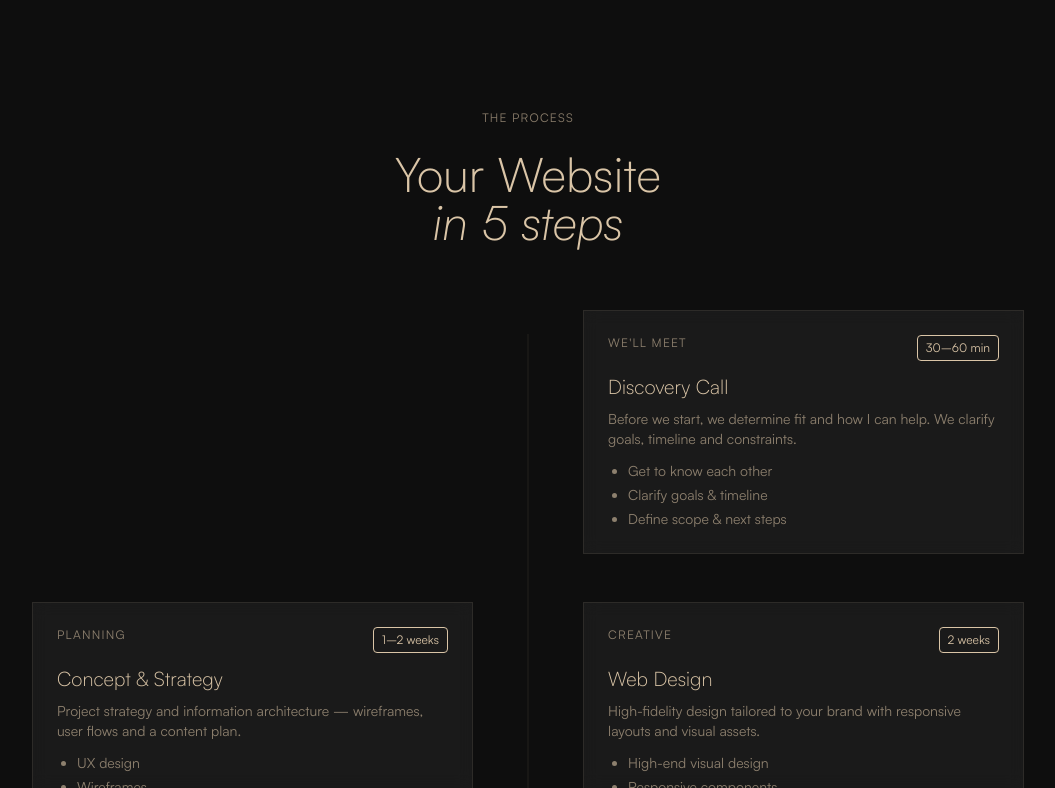
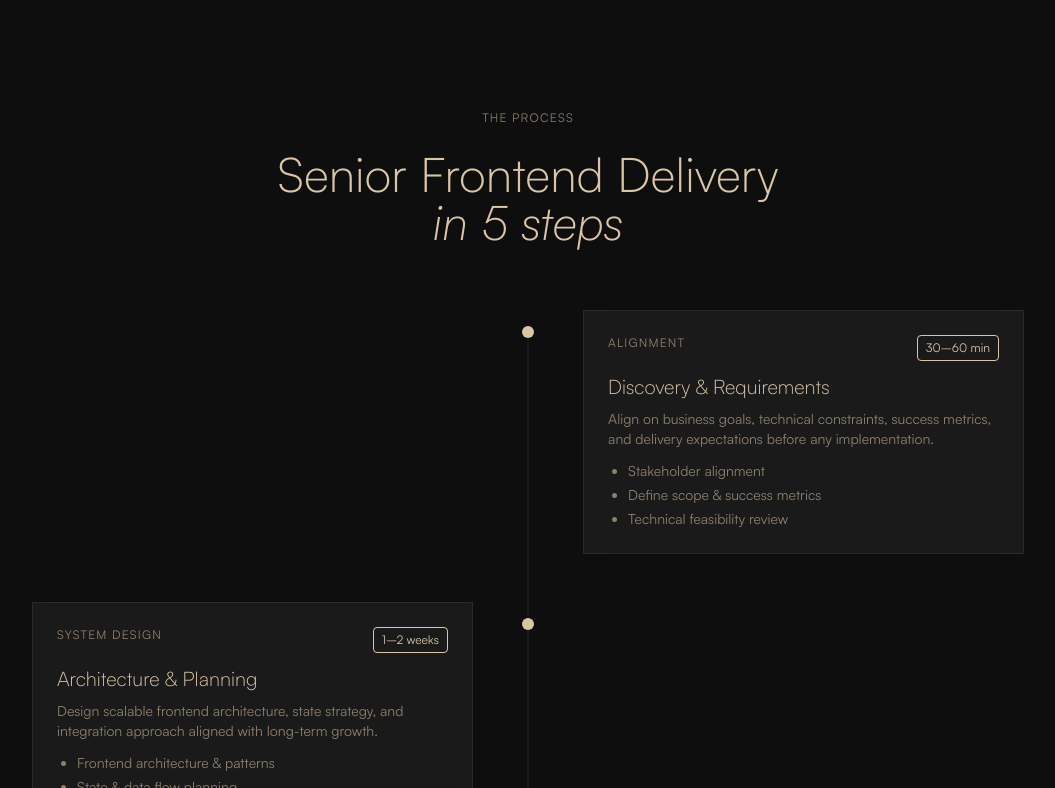
Before and after one commit to data-baze/databassey, a React (Vite) app: page / in a window 1280 px wide. Shown: the part 2012-2800 px from the top of the page, without its empty margins (112-1167 px from the left). Built offline with nearby package versions, Linux system fonts and the light colour scheme.

Commit message:
update: Updated the Home, About and Contact Screens

```diff
--- a/src/components/mock-data/data.ts
+++ b/src/components/mock-data/data.ts
@@ -76,61 +76,66 @@ export const caseStudies = [
 export const discoverySteps = [
   {
     id: "01",
-    eyebrow: "WE'LL MEET",
+    eyebrow: "ALIGNMENT",
     duration: "30–60 min",
-    title: "Discovery Call",
-    desc: "Before we start, we determine fit and how I can help. We clarify goals, timeline and constraints.",
+    title: "Discovery & Requirements",
+    desc: "Align on business goals, technical constraints, success metrics, and delivery expectations before any implementation.",
     bullets: [
-      "Get to know each other",
-      "Clarify goals & timeline",
-      "Define scope & next steps",
+      "Stakeholder alignment",
+      "Define scope & success metrics",
+      "Technical feasibility review",
     ],
   },
   {
     id: "02",
-    eyebrow: "PLANNING",
+    eyebrow: "SYSTEM DESIGN",
     duration: "1–2 weeks",
-    title: "Concept & Strategy",
-    desc: "Project strategy and information architecture — wireframes, user flows and a content plan.",
-    bullets: ["UX design", "Wireframes", "Interactive prototype"],
+    title: "Architecture & Planning",
+    desc: "Design scalable frontend architecture, state strategy, and integration approach aligned with long-term growth.",
+    bullets: [
+      "Frontend architecture & patterns",
+      "State & data flow planning",
+      "UX flows & technical specs",
+    ],
   },
   {
     id: "03",
-    eyebrow: "CREATIVE",
-    duration: "2 weeks",
-    title: "Web Design",
-    desc: "High-fidelity design tailored to your brand with responsive layouts and visual assets.",
+    eyebrow: "UI ENGINEERING",
+    duration: "1–2 weeks",
+    title: "Design Translation",
+    desc: "Translate designs into accessible, responsive, and maintainable UI components using modern frontend tooling.",
     bullets: [
-      "High-end visual design",
-      "Responsive components",
-      "Design handoff",
+      "Component-driven UI",
+      "Accessibility (WCAG 2.1)",
+      "Responsive & cross-browser support",
     ],
   },
   {
     id: "04",
-    eyebrow: "BUILD",
+    eyebrow: "IMPLEMENTATION",
     duration: "2–4 weeks",
-    title: "Development",
-    desc: "A fast, accessible and SEO-friendly site built with modern tooling and CMS when needed.",
+    title: "Development & Integration",
+    desc: "Build performant, secure frontend features with clean separation of concerns and production-ready standards.",
     bullets: [
-      "Custom front-end",
-      "Modular components",
-      "CMS integration & deployment",
+      "Next.js / React implementation",
+      "API integration & state management",
+      "Performance & security optimization",
     ],
   },
   {
     id: "05",
-    eyebrow: "READY TO GO",
+    eyebrow: "DELIVERY",
     duration: "1 week",
-    title: "Website Onboarding",
-    desc: "Handover, training and launch support — plus documentation so you can maintain the site.",
+    title: "Testing, Launch & Handover",
+    desc: "Ensure quality, reliability, and smooth handover through testing, documentation, and launch support.",
     bullets: [
-      "Personal walkthrough",
-      "Editable content training",
-      "Launch support & tweaks",
+      "Testing & QA validation",
+      "Production deployment",
+      "Documentation & post-launch support",
     ],
   },
 ];
+
 export const services = [
   {
     id: "01",
--- a/src/screens/home/components/ProcessSection.tsx
+++ b/src/screens/home/components/ProcessSection.tsx
@@ -2,11 +2,20 @@ import { motion } from "framer-motion";
 import { fadeUp, staggerContainer } from "../../../components/utils/animation";
 
 type ProcessSectionProps = {
-  steps: any[];
+  steps: {
+    id: string;
+    eyebrow: string;
+    duration: string;
+    title: string;
+    desc: string;
+    bullets: string[];
+  }[];
 };
+
 const ProcessSection = ({ steps }: ProcessSectionProps) => {
   return (
     <section className="hidden md:block px-4 md:px-20 lg:px-32 pb-40">
+      {/* Header */}
       <motion.p
         variants={fadeUp}
         initial="hidden"
@@ -24,10 +33,11 @@ const ProcessSection = ({ steps }: ProcessSectionProps) => {
         viewport={{ once: true }}
         className="text-4xl md:text-5xl font-light mt-6 text-center"
       >
-        Your Website
+        Senior Frontend Delivery
         <span className="italic block">in 5 steps</span>
       </motion.h2>
 
+      {/* Timeline */}
       <motion.div
         variants={staggerContainer}
         initial="hidden"
@@ -35,21 +45,18 @@ const ProcessSection = ({ steps }: ProcessSectionProps) => {
         viewport={{ once: true }}
         className="relative mt-16"
       >
+        {/* Center vertical line */}
         <div className="absolute left-1/2 top-6 bottom-6 w-px bg-brand-primary/10 -translate-x-1/2" />
 
         <div className="grid md:grid-cols-9 gap-y-12">
           {steps.map((step, i) => {
             const isLeft = i % 2 === 1;
 
-            return (
+            const Card = (
               <motion.div
-                key={step.id}
                 variants={fadeUp}
-                className={`md:col-span-4 ${
-                  isLeft ? "md:col-start-1" : "md:col-start-6"
-                }`}
+                className="bg-white/5 border border-brand-primary/10 p-6 backdrop-blur-sm"
               >
-                <div className="bg-white/5 border border-brand-primary/10 p-6 backdrop-blur-sm">
                 <div className="flex justify-between mb-3">
                   <span className="text-xs tracking-widest text-brand-primary/60">
                     {step.eyebrow}
@@ -66,10 +73,28 @@ const ProcessSection = ({ steps }: ProcessSectionProps) => {
                 </p>
 
                 <ul className="list-disc ml-5 text-sm text-brand-primary/60 space-y-1">
-                    {step.bullets.map((b: any, idx: number) => (
+                  {step.bullets.map((b, idx) => (
                     <li key={idx}>{b}</li>
                   ))}
                 </ul>
+              </motion.div>
+            );
+
+            return (
+              <motion.div key={step.id} variants={fadeUp} className="contents">
+                {/* Left column */}
+                <div className="md:col-span-4 flex justify-end">
+                  {isLeft ? Card : <div className="hidden md:block w-full" />}
+                </div>
+
+                {/* Center marker */}
+                <div className="hidden md:flex md:col-span-1 justify-center">
+                  <div className="w-3 h-3 mt-4 rounded-full bg-brand-primary" />
+                </div>
+
+                {/* Right column */}
+                <div className="md:col-span-4 flex justify-start">
+                  {!isLeft ? Card : <div className="hidden md:block w-full" />}
                 </div>
               </motion.div>
             );
--- a/src/screens/home/components/SkillsSection.tsx
+++ b/src/screens/home/components/SkillsSection.tsx
@@ -117,7 +117,7 @@ const SkillsSection = () => {
                   transition={{ duration: 0.3, delay: idx * 0.03 }}
                   whileHover={{ scale: 1.05 }}
                   viewport={{ once: true }}
-                  className="text-xs px-3 py-1 rounded-full border border-brand-primary/15 bg-white/5 text-brand-primary/70 hover:bg-white/[0.08] hover:border-brand-primary/30 transition"
+                  className="text-xs px-3 py-1 rounded-full border border-brand-primary/15 bg-white/5 text-brand-primary/70 hover:bg-white/8 hover:border-brand-primary/30 transition"
                 >
                   {item}
                 </motion.span>
```
Lines whose indentation alone changed are shown as unchanged.
